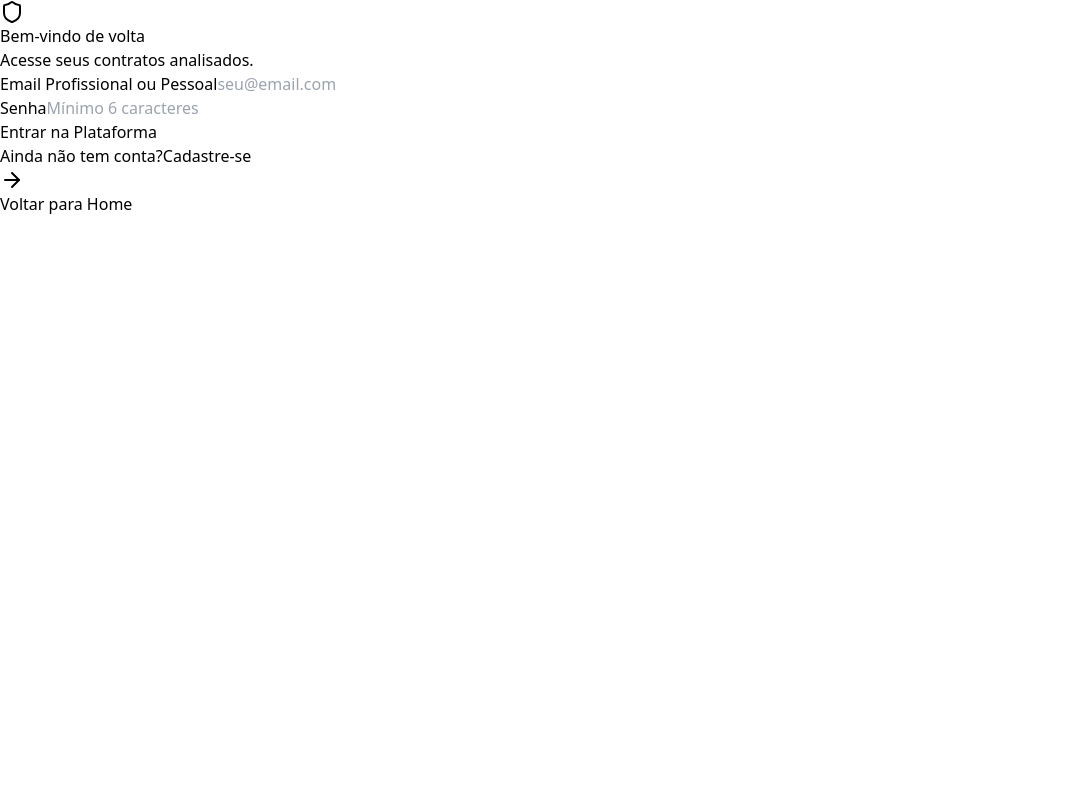
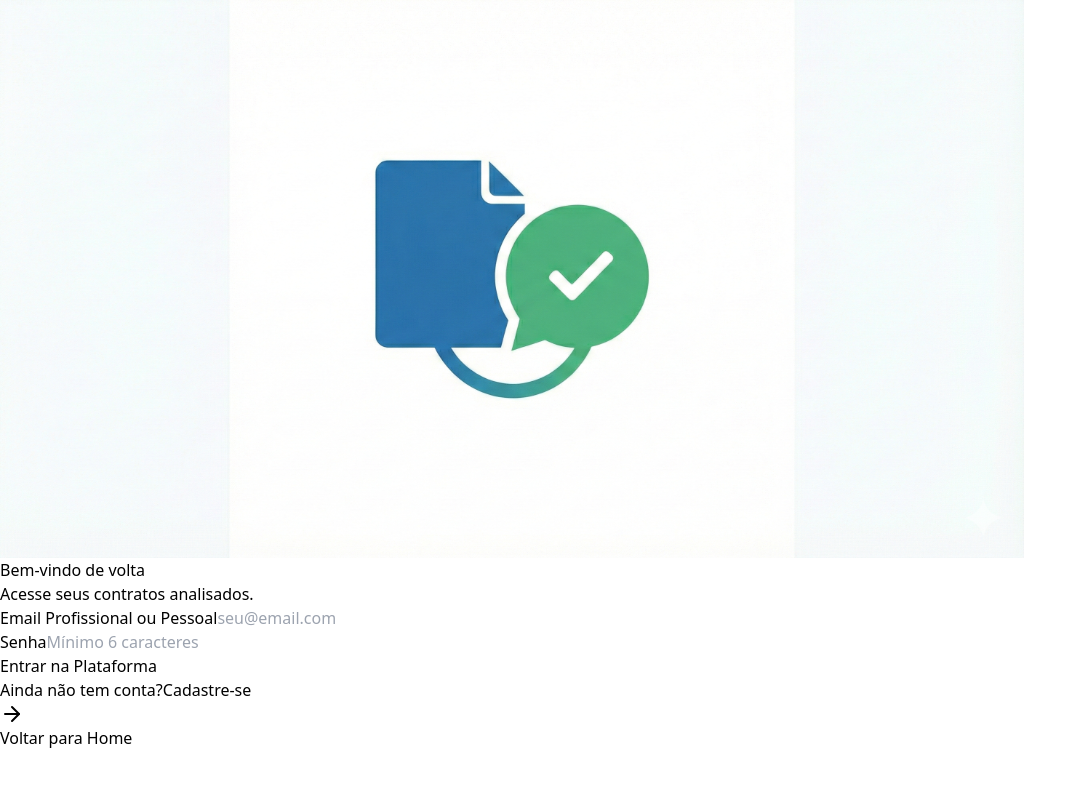
Before and after one commit to rogercsar/tradutorlegal, a React (Vite) app: page / in a window 1280 px wide. Both pictures are taken after a click on the button "Entrar". Shown: the top 786 px of the page, without its empty margins (0-1087 px from the left). Built offline with nearby package versions, Linux system fonts and the light colour scheme.

Commit message:
Design: Atualiza logo da plataforma

```diff
--- a/src/layouts/DashboardLayout.jsx
+++ b/src/layouts/DashboardLayout.jsx
@@ -20,9 +20,7 @@ const DashboardLayout = ({ children, active = 'upload', setView, currentContract
                 <div>
                     <div className="flex items-center justify-between mb-10">
                         <div className="flex items-center gap-2 font-bold text-xl text-gray-900 cursor-pointer" onClick={() => setView('dashboard')}>
-                            <div className="bg-blue-600 p-1 rounded-md">
-                                <Shield className="h-5 w-5 text-white" />
-                            </div>
+                            <img src="/logo.png" alt="Logo" className="h-8 w-auto" />
                             <span>Tradutor<span className="text-blue-600">Legal</span></span>
                         </div>
                         <button onClick={() => setIsMenuOpen(false)} className="md:hidden p-1">
@@ -80,9 +78,7 @@ const DashboardLayout = ({ children, active = 'upload', setView, currentContract
                 {/* Mobile Header */}
                 <header className="md:hidden sticky top-0 bg-white/80 backdrop-blur-sm border-b border-gray-200 p-4 flex items-center justify-between z-30">
                     <div className="flex items-center gap-2 font-bold text-lg text-gray-900" onClick={() => setView('dashboard')}>
-                        <div className="bg-blue-600 p-1 rounded-md">
-                            <Shield className="h-5 w-5 text-white" />
-                        </div>
+                        <img src="/logo.png" alt="Logo" className="h-8 w-auto" />
                         <span>Tradutor<span className="text-blue-600">Legal</span></span>
                     </div>
                     <button onClick={() => setIsMenuOpen(true)} className="p-2">
--- a/src/views/AuthPage.jsx
+++ b/src/views/AuthPage.jsx
@@ -10,9 +10,7 @@ const AuthPage = ({ isLoginMode, setIsLoginMode, formData, setFormData, handleAu
             <div className="absolute top-0 left-0 w-full h-2 bg-gradient-to-r from-blue-500 to-indigo-600"></div>
 
             <div className="text-center mb-10">
-                <div className="bg-blue-50 w-16 h-16 rounded-2xl flex items-center justify-center mx-auto mb-6 transform rotate-3">
-                    <Shield className="h-8 w-8 text-blue-600" />
-                </div>
+                <img src="/logo.png" alt="Logo Tradutor Legal" className="h-16 w-auto mx-auto mb-6" />
                 <h2 className="text-3xl font-bold text-gray-900 mb-2">
                     {isLoginMode ? 'Bem-vindo de volta' : 'Crie sua conta'}
                 </h2>
--- a/src/views/LandingPage.jsx
+++ b/src/views/LandingPage.jsx
@@ -10,9 +10,7 @@ const LandingPage = ({ setView, setIsLoginMode }) => (
             <div className="max-w-7xl mx-auto px-4 sm:px-6 lg:px-8">
                 <div className="flex justify-between items-center h-20">
                     <div className="flex items-center gap-2 text-2xl font-bold cursor-pointer" onClick={() => window.scrollTo(0, 0)}>
-                        <div className="bg-blue-600 p-1.5 rounded-lg">
-                            <Shield className="h-6 w-6 text-white" />
-                        </div>
+                        <img src="/logo.png" alt="Logo Tradutor Legal" className="h-8 w-auto" />
                         <span className="text-gray-900 tracking-tight">Tradutor<span className="text-blue-600">Legal</span></span>
                     </div>
                     <div className="hidden md:flex gap-8 items-center font-medium text-sm text-gray-600">
@@ -177,7 +175,7 @@ const LandingPage = ({ setView, setIsLoginMode }) => (
         <footer className="bg-white border-t border-gray-200 py-12">
             <div className="max-w-7xl mx-auto px-4 flex flex-col md:flex-row justify-between items-center gap-6">
                 <div className="flex items-center gap-2 text-xl font-bold text-gray-900">
-                    <Shield className="h-6 w-6 text-blue-600" />
+                    <img src="/logo.png" alt="Logo" className="h-8 w-auto" />
                     <span>Tradutor<span className="text-blue-600">Legal</span></span>
                 </div>
                 <div className="text-gray-500 text-sm">
```
Also changed, not shown: public/logo.png (added).
